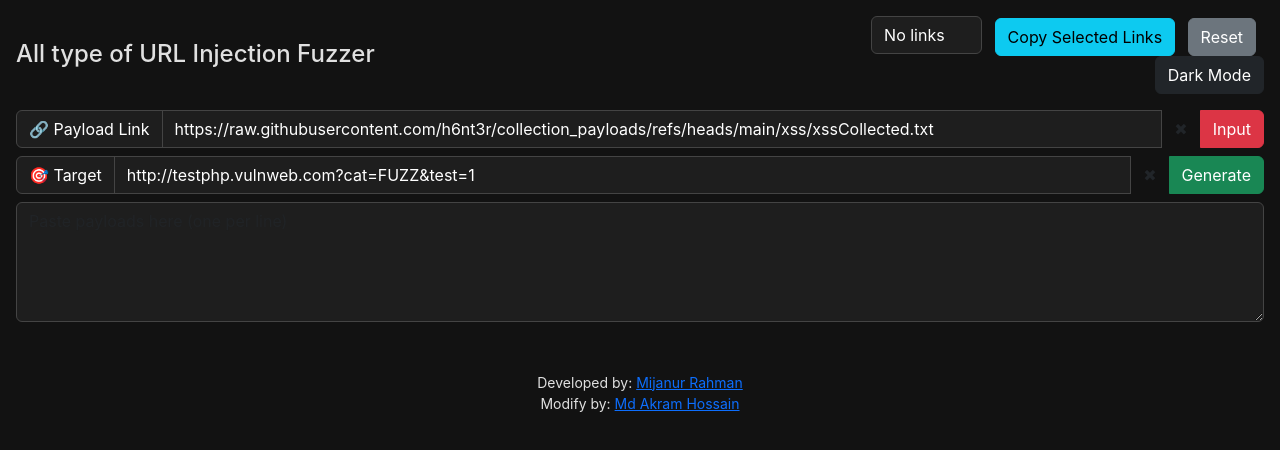
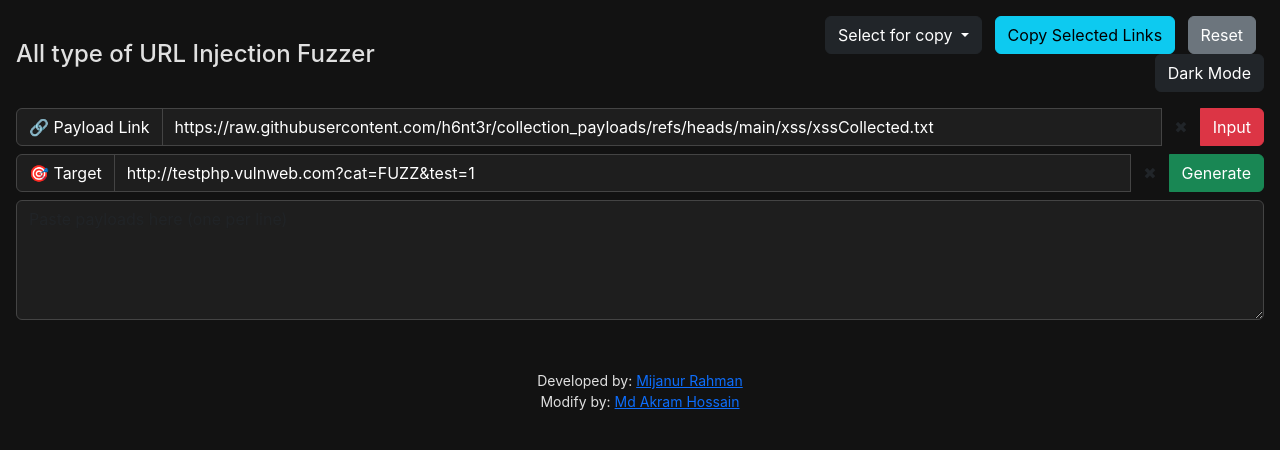
Before and after one commit to h6nt3r/fuzzer, a plain HTML site: page index.html in a window 1280 px wide. Drawn offline with nearby package versions, Linux system fonts and the light colour scheme.

Commit message:
Add files via upload

```diff
--- a/index.html
+++ b/index.html
@@ -4,6 +4,8 @@
 <meta charset="utf-8" />
 <meta name="viewport" content="width=device-width,initial-scale=1" />
 <title>URL FUZZER</title>
+<link rel="stylesheet" href="https://cdn.jsdelivr.net/npm/bootstrap-icons@1.11.3/font/bootstrap-icons.css">
+<script src="https://cdn.jsdelivr.net/npm/bootstrap@5.3.3/dist/js/bootstrap.bundle.min.js"></script>
 <link href="https://cdn.jsdelivr.net/npm/bootstrap@5.3.3/dist/css/bootstrap.min.css" rel="stylesheet">
 <link rel="stylesheet" href="assets/style.css">
 <script src="assets/app.js" defer></script>
@@ -12,13 +14,18 @@
 
 <div class="container-fluid p-3">
   <div class="row align-items-center mb-3">
-    <div class="col-md-8 text-center text-md-start">
+    <div class="col-md-7 text-center text-md-start">
       <h4 class="m-0">All type of URL Injection Fuzzer</h4>
     </div>
-    <div class="col-md-4 text-center text-md-end">
-      <select id="linkRangeSelect" class="form-select d-inline-block me-2" style="width:auto;">
-        <option value="" selected disabled>Select range</option>
-      </select>
+    <div class="col-md-5 text-center text-md-end">
+      <div class="dropdown d-inline-block me-2">
+  <button class="btn btn-dark dropdown-toggle" type="button" id="linkRangeBtn" data-bs-toggle="dropdown" aria-expanded="false">
+    Select for copy
+  </button>
+  <ul class="dropdown-menu" id="linkRangeMenu" aria-labelledby="linkRangeBtn">
+    <!-- JS দিয়ে options আসবে -->
+  </ul>
+</div>
       <button id="copyLinksBtn" class="btn btn-info me-2">Copy Selected Links</button>
       <button id="resetBtn" class="btn btn-secondary me-2">Reset</button>
       <button id="themeToggleBtn" class="btn btn-dark">Dark Mode</button>
```
